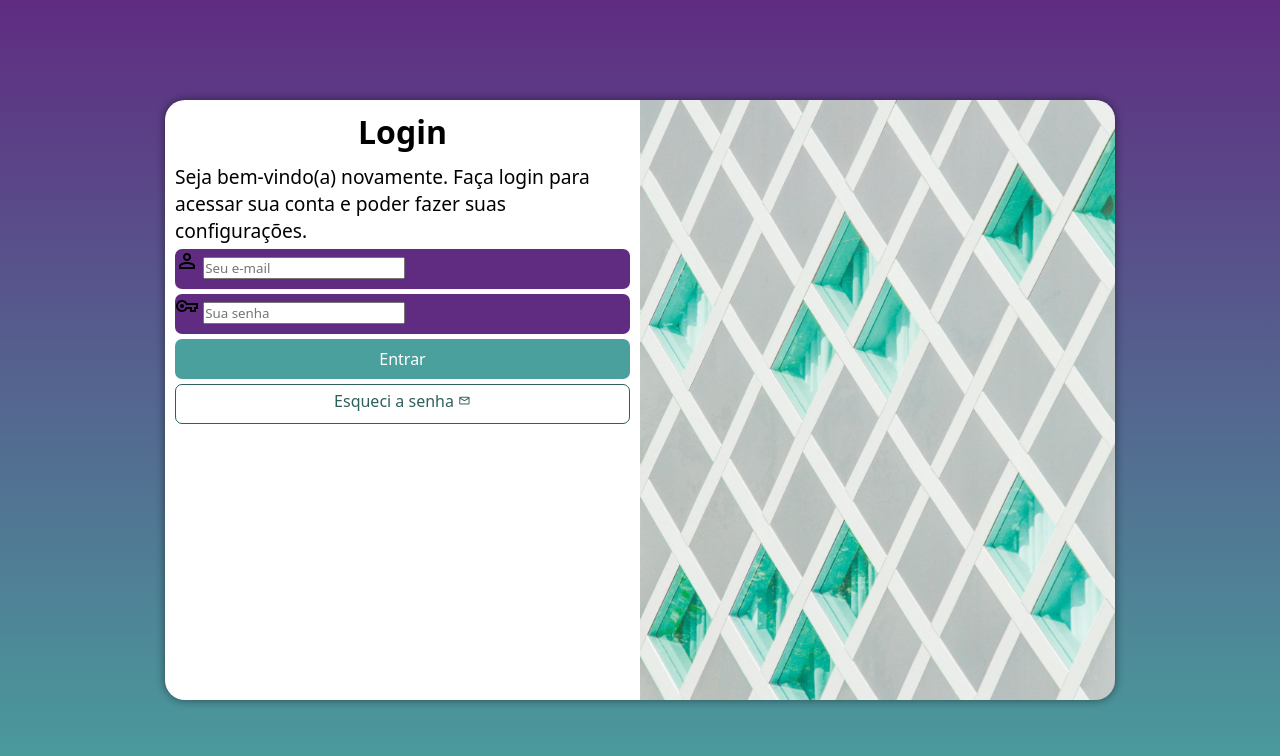
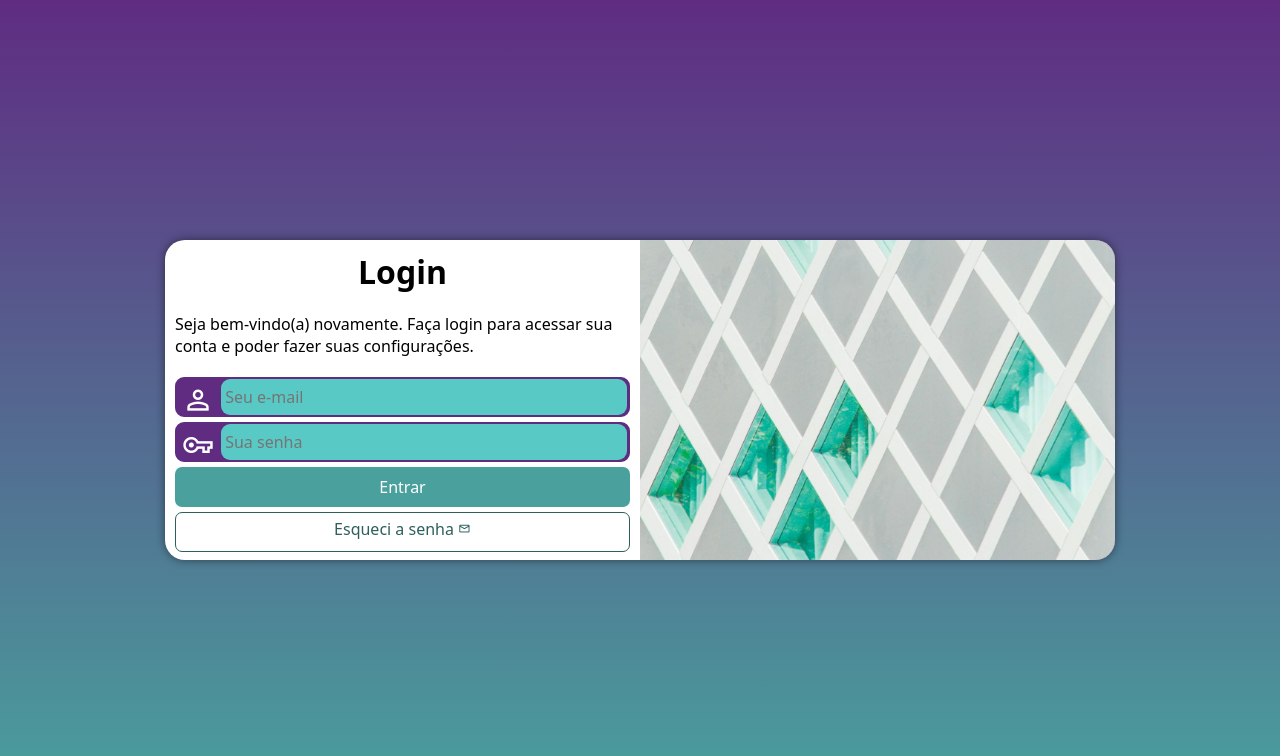
Before and after one commit to richxrdreis/projeto-login, a plain HTML site: page index.html in a window 1280 px wide. Drawn offline with nearby package versions, Linux system fonts and the light colour scheme.

Commit message:
projeto finalizado, bug fixed.

```diff
--- a/estilos/media-query.css
+++ b/estilos/media-query.css
@@ -5,6 +5,7 @@
 
     section#login {
         width: 80%;
+        height: 280px;
     }
     section#login > div#imagem {
         float: left;
@@ -24,6 +25,7 @@
 
     section#login {
         width: 950px;
+        height: 320px;
     }
 
     section#login > div#imagem {
@@ -42,6 +44,7 @@
     }
 
     div#formulario > p {
-        font-size: 1.2em;
+        font-size: 1em;
+        margin: 20px 0;
     }
 }
--- a/estilos/style.css
+++ b/estilos/style.css
@@ -26,15 +26,15 @@ section#login {
     position: absolute;
     top: 50%;
     left: 50%;
-    transform: translate(-50%, -50%);
     overflow: hidden;
 
     background-color: white;
     width: 350px;
-    height: 600px;
+    height: 500px;
     border-radius: 20px;
     box-shadow: 0px 0px 10px rgba(0, 0, 0, 0.479);
 
+    transform: translate(-50%, -50%);
     transition: width .4s, height .4s;
     transition-timing-function: ease;
 }
@@ -63,15 +63,39 @@ div#formulario > p {
 
 form > div.campo {
     background-color: var(--lilas);
+    border: 2px solid var(--lilas);
     width: 100%;
     display: block;
     height: 40px;
-    border-radius: 7px;
+    border-radius: 9px;
     margin: 5px 0px;
 }
 
 div.campo > label {
     display: none;
+}
+
+div.campo > span {
+    color: white;
+    font-size: 2em;
+    width: 40px;
+    padding: 5px;
+}
+
+div.campo > input {
+    background-color: #59c9c5;
+    font-size: 1em;
+    width: calc(100% - 44.90px);
+    height: 100%;
+    border: 0px;
+    border-radius: 9px;
+    padding: 4px;
+    transform: translateY(-13px);
+}
+
+div.campo > input:focus-within {
+    background-color: white;
+    border: none;
 }
 
 form > input[type=submit] {
```
